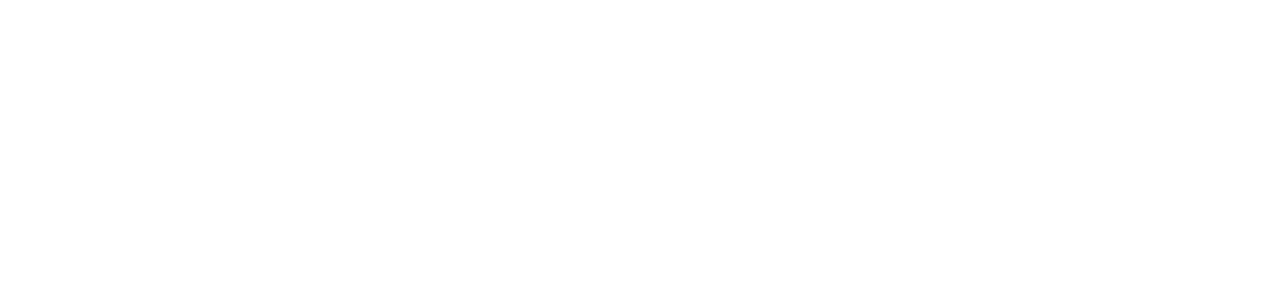
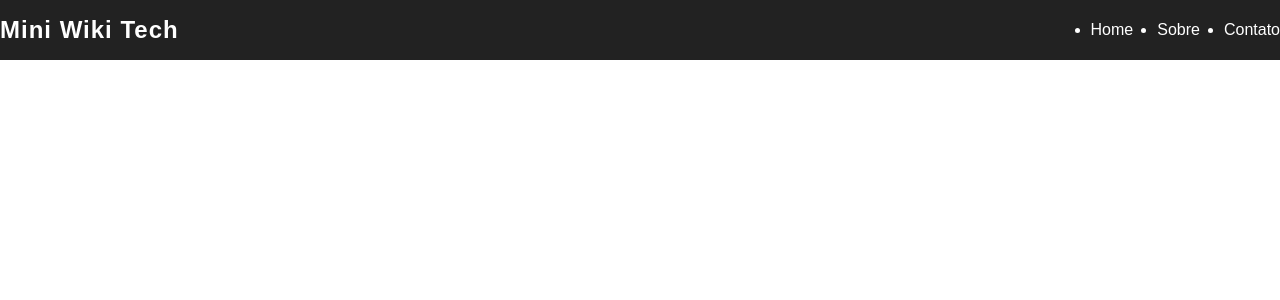
Before and after one commit to pablodelgado26/mini-wiki-tech, a Next.js app: page / in a window 1280 px wide. Shown: the top 300 px of the page. Built offline with nearby package versions, Linux system fonts and the light colour scheme.

Commit message:
feat: add header component

```diff
--- a/src/app/layout.js
+++ /dev/null
@@ -1,27 +0,0 @@
-import { Geist, Geist_Mono } from "next/font/google";
-import "./globals.css";
-
-const geistSans = Geist({
-  variable: "--font-geist-sans",
-  subsets: ["latin"],
-});
-
-const geistMono = Geist_Mono({
-  variable: "--font-geist-mono",
-  subsets: ["latin"],
-});
-
-export const metadata = {
-  title: "Create Next App",
-  description: "Generated by create next app",
-};
-
-export default function RootLayout({ children }) {
-  return (
-    <html lang="en">
-      <body className={`${geistSans.variable} ${geistMono.variable}`}>
-        {children}
-      </body>
-    </html>
-  );
-}
--- /dev/null
+++ b/src/app/layout.jsx
@@ -0,0 +1,20 @@
+import { Inter } from "next/font/google";
+import "./globals.css";
+import Header from "@/components/Header/page.jsx";
+// Configurar Google Fonts
+const inter = Inter({
+    subsets: ["latin"],
+    display: "swap",
+    variable: "--font-inter"
+});
+
+export default function RootLayout({ children }) {
+    return (
+        <html lang="pt-BR" className={inter.variable}>
+            <Header />
+            <body className={inter.className}>
+                <main>{children}</main>
+            </body>
+        </html>
+    );
+}
--- /dev/null
+++ b/src/components/Header/header.module.css
@@ -0,0 +1,32 @@
+/* Estilos básicos para o header */
+.header {
+	width: 100%;
+	background-color: #222;
+	color: #fff;
+	padding: 16px 0;
+	display: flex;
+	align-items: center;
+	justify-content: space-between;
+}
+
+.logo {
+	font-size: 1.5rem;
+	font-weight: bold;
+	letter-spacing: 1px;
+}
+
+.nav {
+	display: flex;
+	gap: 24px;
+}
+
+.link{
+	color: #fff;
+	text-decoration: none;
+	font-size: 1rem;
+	transition: color 0.2s;
+}
+
+.link:hover {
+	color: #00b4d8;
+}
--- /dev/null
+++ b/src/components/Header/page.jsx
@@ -0,0 +1,14 @@
+import styles from './header.module.css'
+
+export default function Header() {
+    return (
+        <header className={styles.header}>
+            <h1 className={styles.logo}>Mini Wiki Tech</h1>
+            <ul className={styles.nav}>
+                <li><a href="/" className={styles.link}>Home</a></li>
+                <li><a href="/sobre" className={styles.link}>Sobre</a></li>
+                <li><a href="/contato" className={styles.link}>Contato</a></li>
+            </ul>
+        </header>
+    )
+}
```
Also changed, not shown: src/app/page.jsx (line endings or trailing spaces).
